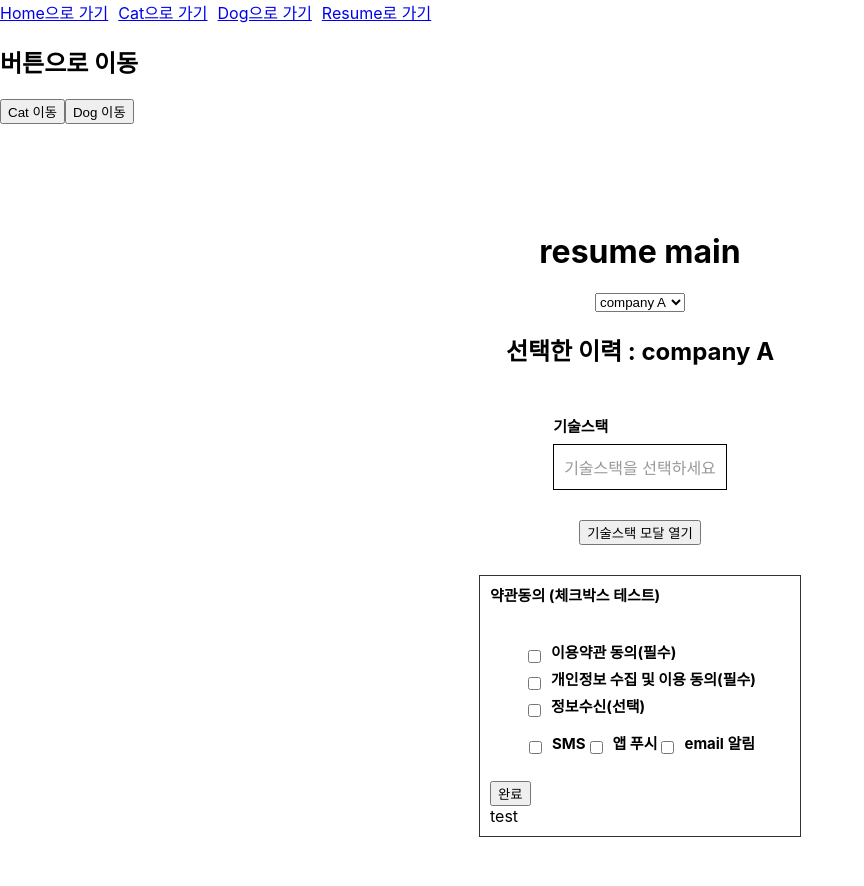
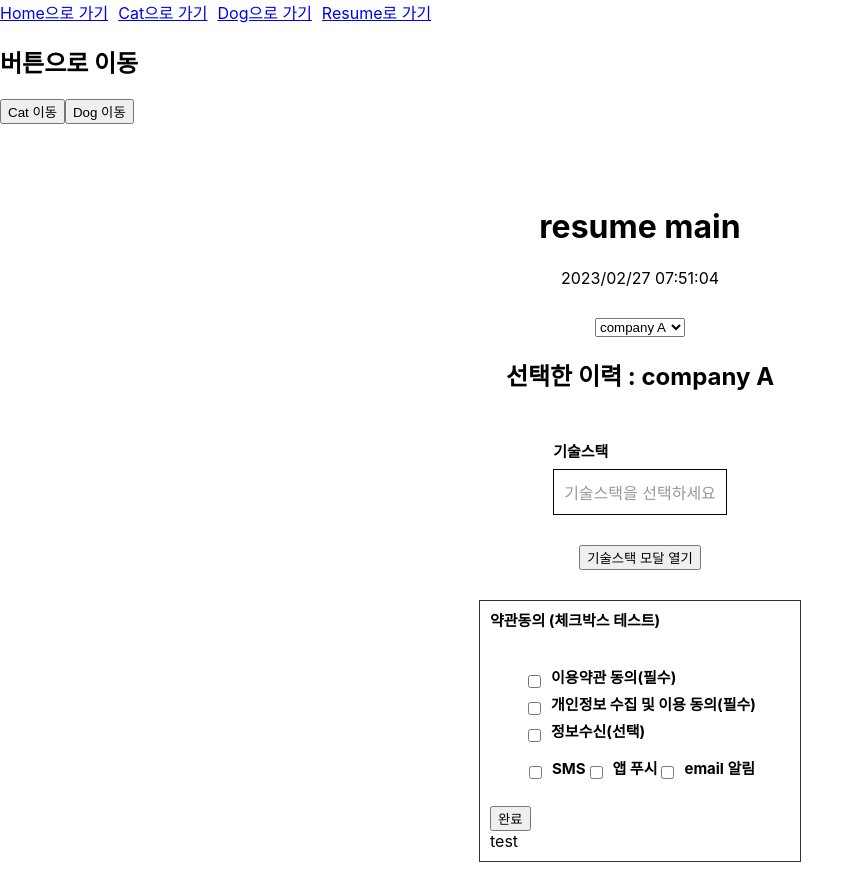
Before and after one commit to cpk0709/phil-mypage, a React (Create React App) app: page /resume in a window 1280 px wide. Shown: the top 886 px of the page, without its empty margins (0-864 px from the left). Built offline with nearby package versions, Linux system fonts and the light colour scheme.

Commit message:
현재시간 추가

```diff
--- a/src/page/resume/index.js
+++ b/src/page/resume/index.js
@@ -5,7 +5,7 @@ import SelectBox from "../../components/SelectBox";
 import InputLabelSet from "../../components/input/InputLabelSet";
 import ButtonLikeInput from "../../components/button/ButtonLikeInput";
 import SkillSelectModal from "../../components/Modal/SkillSelectModal";
-import Button from "../../components/button/Button";
+import Today from "../../components/Today";
 import CheckBox from "../../components/CheckBox";
 import Label from "../../components/Label";
 
@@ -40,6 +40,8 @@ const Resume = () => {
   return (
     <Container>
       <Title>resume main</Title>
+      <Today />
+      <Margin />
       <SelectBox dataArray={myResume} setResume={setResume} />
       <h2>선택한 이력 : {resume}</h2>
       <Margin />
```
